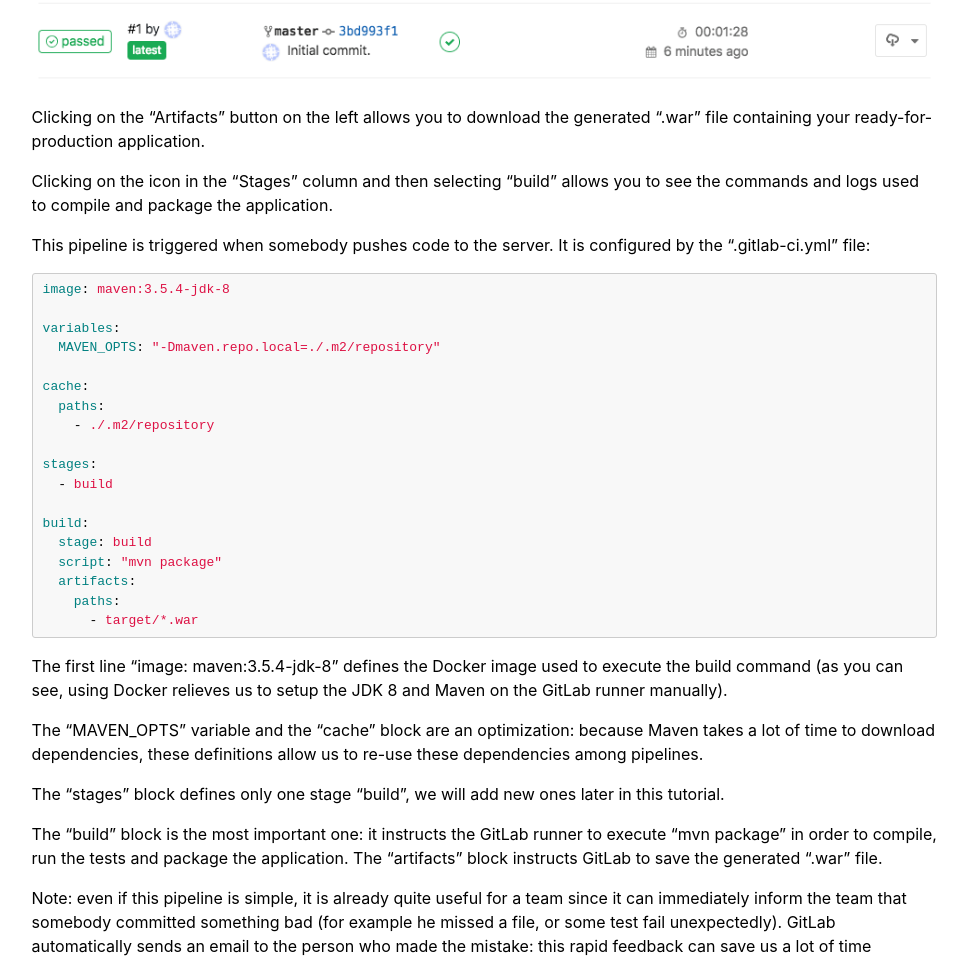
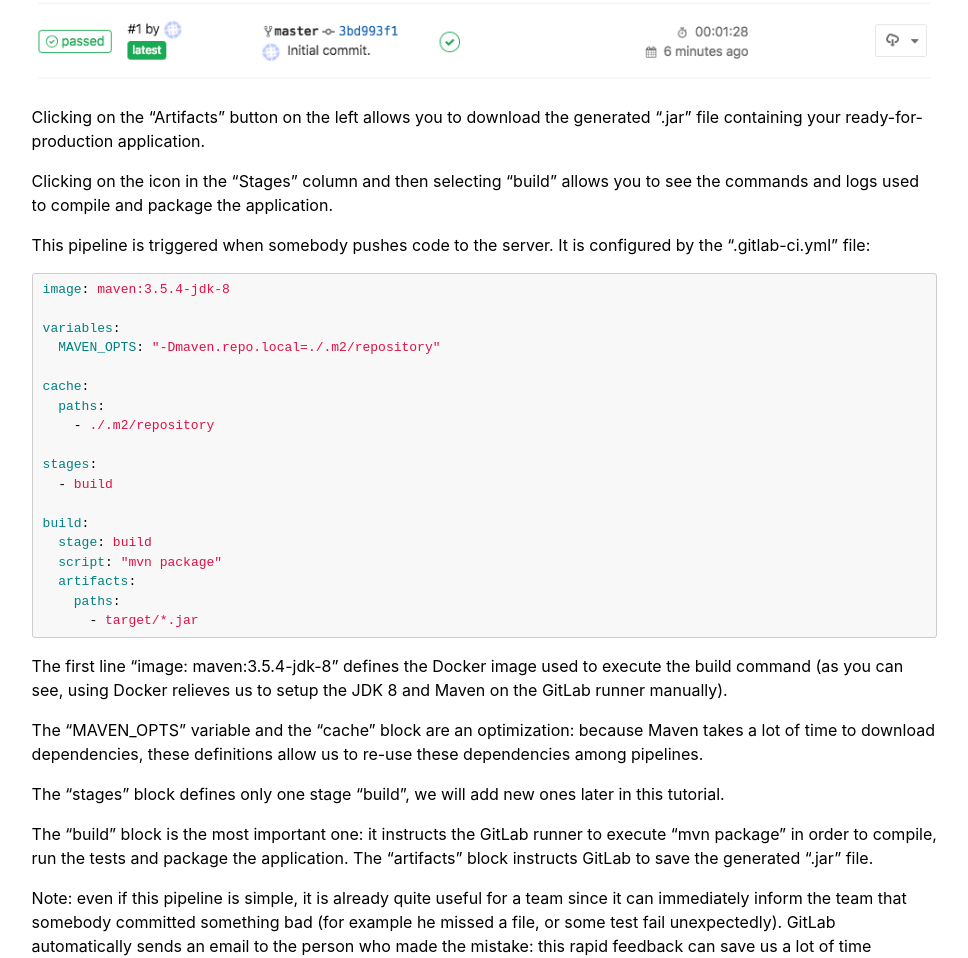
Before and after one commit to alibabacloud-howto/devops, a Jekyll site: the page built from tutorials/devops_for_small_to_medium_web_applications/part_02_continuous_integration.md, in a window 1280 px wide and 1400 px high, scrolled down 5850 px. Shown: the part 402-1360 px from the top of the window, without its empty margins (266-1234 px from the left). Built offline with Jekyll 4.4.1, drawn with Linux system fonts in a browser that asks for light colours; our own code applies the rules of GitHub Pages for plain Markdown files.

Commit message:
Re-adapt few parts in order to make continuous delivery easier.

````diff
--- a/tutorials/devops_for_small_to_medium_web_applications/part_02_continuous_integration.md
+++ b/tutorials/devops_for_small_to_medium_web_applications/part_02_continuous_integration.md
@@ -252,7 +252,7 @@ You should see something like this:
 
 ![First pipeline](images/gitlab-first-pipeline.png)
 
-Clicking on the "Artifacts" button on the left allows you to download the generated ".war" file containing your
+Clicking on the "Artifacts" button on the left allows you to download the generated ".jar" file containing your
 ready-for-production application.
 
 Clicking on the icon in the "Stages" column and then selecting "build" allows you to see the commands and logs used
@@ -277,7 +277,7 @@ build:
   script: "mvn package"
   artifacts:
     paths:
-      - target/*.war
+      - target/*.jar
 ```
 The first line "image: maven:3.5.4-jdk-8" defines the Docker image used to execute the build command (as you can see,
 using Docker relieves us to setup the JDK 8 and Maven on the GitLab runner manually).
@@ -289,7 +289,7 @@ The "stages" block defines only one stage "build", we will add new ones later in
 
 The "build" block is the most important one: it instructs the GitLab runner to execute "mvn package" in order to
 compile, run the tests and package the application. The "artifacts" block instructs GitLab to save the generated
-".war" file.
+".jar" file.
 
 Note: even if this pipeline is simple, it is already quite useful for a team since it can immediately inform the team
 that somebody committed something bad (for example he missed a file, or some test fail unexpectedly). GitLab
--- a/tutorials/devops_for_small_to_medium_web_applications/sample-app/version1/.gitlab-ci.yml
+++ b/tutorials/devops_for_small_to_medium_web_applications/sample-app/version1/.gitlab-ci.yml
@@ -29,4 +29,4 @@ build:
   script: "mvn package"
   artifacts:
     paths:
-      - target/*.war
+      - target/*.jar
--- a/tutorials/devops_for_small_to_medium_web_applications/sample-app/version1/pom.xml
+++ b/tutorials/devops_for_small_to_medium_web_applications/sample-app/version1/pom.xml
@@ -26,7 +26,7 @@ limitations under the License.
         <version>2.0.5.RELEASE</version>
     </parent>
 
-    <packaging>war</packaging>
+    <packaging>jar</packaging>
 
     <properties>
         <java.version>1.8</java.version>
--- a/tutorials/devops_for_small_to_medium_web_applications/sample-app/version2/.gitlab-ci.yml
+++ b/tutorials/devops_for_small_to_medium_web_applications/sample-app/version2/.gitlab-ci.yml
@@ -39,4 +39,4 @@ quality:
     - "java -jar sonar-gate-breaker-all-1.0.1.jar -u $SONAR_LOGIN"
   artifacts:
     paths:
-      - target/*.war
+      - target/*.jar
--- a/tutorials/devops_for_small_to_medium_web_applications/sample-app/version2/pom.xml
+++ b/tutorials/devops_for_small_to_medium_web_applications/sample-app/version2/pom.xml
@@ -26,7 +26,7 @@ limitations under the License.
         <version>2.0.5.RELEASE</version>
     </parent>
 
-    <packaging>war</packaging>
+    <packaging>jar</packaging>
 
     <properties>
         <java.version>1.8</java.version>
````
Also changed, not shown: tutorials/devops_for_small_to_medium_web_applications/README.md (+5 -4 lines), tutorials/devops_for_small_to_medium_web_applications/images/diagrams/ha-architecture.xml (+1 -1 lines), tutorials/devops_for_small_to_medium_web_applications/part_03_code_quality.md (+1 -1 lines), tutorials/devops_for_small_to_medium_web_applications/part_04_continuous_delivery.md (+15 -8 lines), tutorials/devops_for_small_to_medium_web_applications/images/diagrams/ha-architecture.png.
